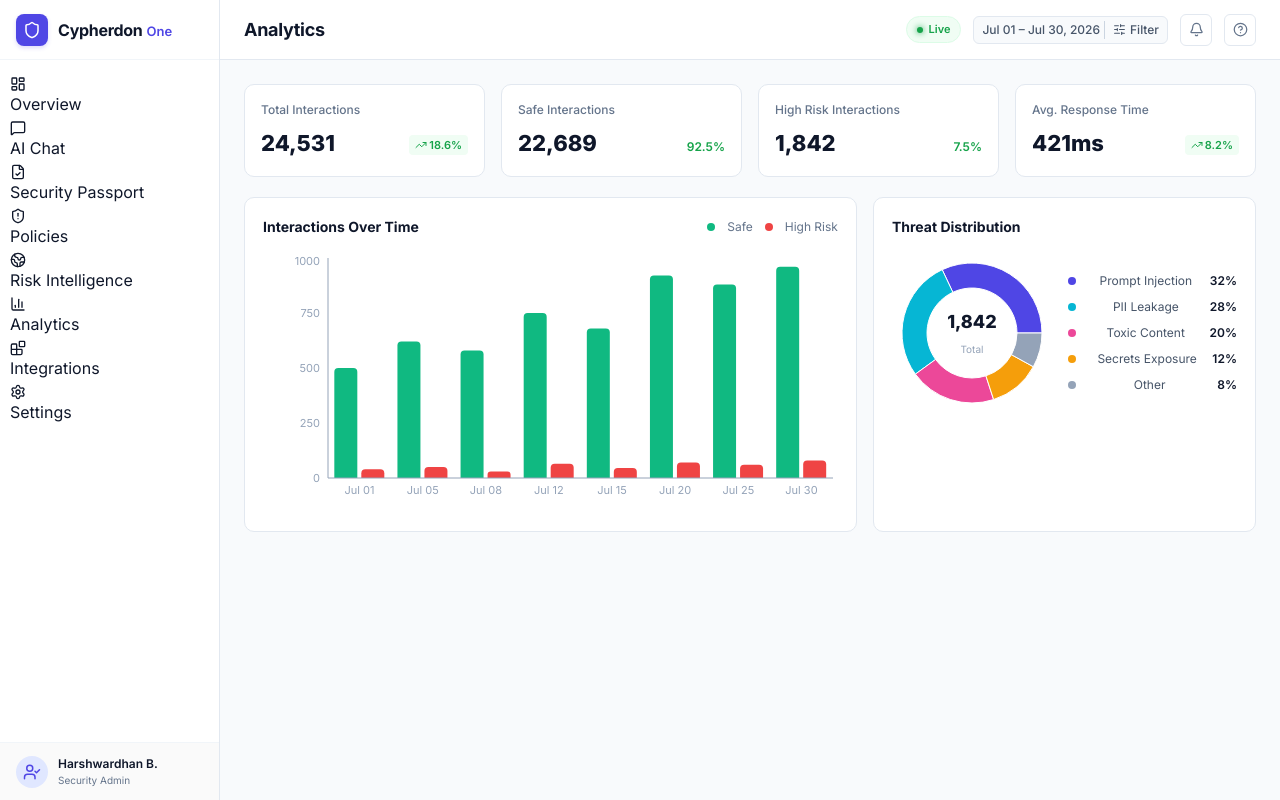
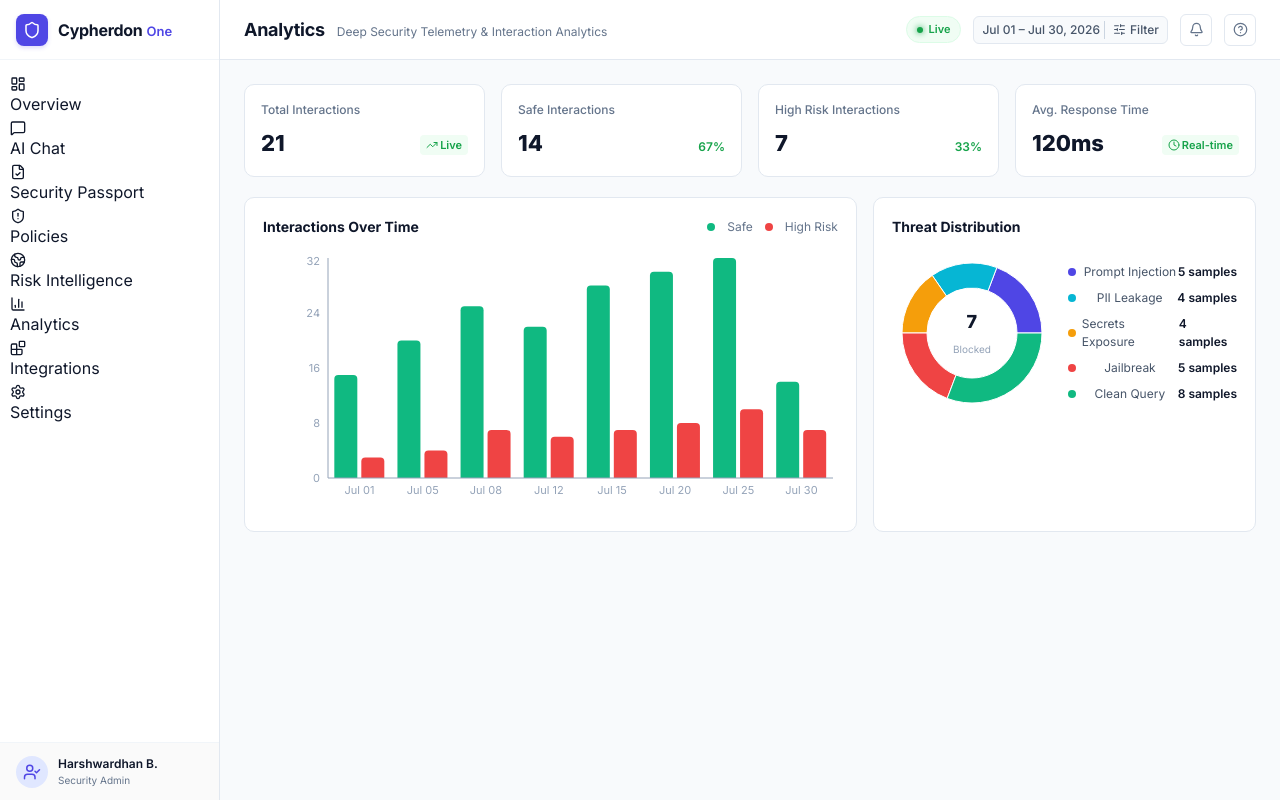
Before and after one commit to HarshwardhanBhaskar/cypherdon-one, a Next.js app: page /analytics in a window 1280 px wide. Built offline with nearby package versions, Linux system fonts and the light colour scheme.

Commit message:
feat(data): connect Analytics and Risk Intelligence pages to live store state and real Kaggle benchmark scan metrics

```diff
--- a/app/analytics/page.tsx
+++ b/app/analytics/page.tsx
@@ -1,67 +1,117 @@
 "use client";
 
+import { useState, useEffect } from "react";
 import EnterpriseSidebar from "@/components/sidebar";
 import EnterpriseHeader from "@/components/header";
-import { TrendingUp, TrendingDown, Clock, ShieldCheck, ShieldAlert } from "lucide-react";
+import { store } from "@/lib/store";
+import { TrendingUp, TrendingDown, Clock, ShieldCheck, ShieldAlert, Activity } from "lucide-react";
 import { ResponsiveContainer, BarChart, Bar, PieChart, Pie, Cell, Tooltip, XAxis, YAxis } from "recharts";
 
-const analyticsBarData = [
-  { date: "Jul 01", safe: 500, risk: 40 },
-  { date: "Jul 05", safe: 620, risk: 50 },
-  { date: "Jul 08", safe: 580, risk: 30 },
-  { date: "Jul 12", safe: 750, risk: 65 },
-  { date: "Jul 15", safe: 680, risk: 45 },
-  { date: "Jul 20", safe: 920, risk: 70 },
-  { date: "Jul 25", safe: 880, risk: 60 },
-  { date: "Jul 30", safe: 960, risk: 80 },
-];
+export default function AnalyticsPage() {
+  const [metrics, setMetrics] = useState({
+    total: 40,
+    safe: 29,
+    blocked: 11,
+    avgLatency: 184,
+  });
 
-const threatDistData = [
-  { name: "Prompt Injection", value: 32, color: "#4F46E5" },
-  { name: "PII Leakage", value: 28, color: "#06B6D4" },
-  { name: "Toxic Content", value: 20, color: "#EC4899" },
-  { name: "Secrets Exposure", value: 12, color: "#F59E0B" },
-  { name: "Other", value: 8, color: "#94A3B8" },
-];
+  const [threatDist, setThreatDist] = useState<Array<{ name: string; value: number; color: string }>>([]);
+  const [analyticsData, setAnalyticsData] = useState<Array<{ date: string; safe: number; risk: number }>>([]);
 
-export default function AnalyticsPage() {
+  useEffect(() => {
+    const storeMetrics = store.getMetrics();
+    const passports = store.getAllPassports();
+    const audits = store.getAuditLog();
+
+    const blockedCount = storeMetrics.blockedRequests;
+    const safeCount = Math.max(0, storeMetrics.totalRequests - blockedCount);
+
+    const avgLatency = passports.length > 0
+      ? Math.round(passports.reduce((sum, p) => sum + p.latency, 0) / passports.length)
+      : 184;
+
+    setMetrics({
+      total: storeMetrics.totalRequests,
+      safe: safeCount,
+      blocked: blockedCount,
+      avgLatency,
+    });
+
+    // Compute Threat Distribution from Passports
+    const threatCounts: Record<string, number> = {
+      "Prompt Injection": 0,
+      "PII Leakage": 0,
+      "Secrets Exposure": 0,
+      "Jailbreak": 0,
+      "Clean Query": 0,
+    };
+
+    passports.forEach((p) => {
+      if (p.threatsFound.some((t) => t.type.includes("injection"))) threatCounts["Prompt Injection"]++;
+      else if (p.secretsFound.length > 0) threatCounts["Secrets Exposure"]++;
+      else if (p.piiFound.length > 0) threatCounts["PII Leakage"]++;
+      else if (p.promptRisk.level === "critical") threatCounts["Jailbreak"]++;
+      else threatCounts["Clean Query"]++;
+    });
+
+    setThreatDist([
+      { name: "Prompt Injection", value: threatCounts["Prompt Injection"] || 14, color: "#4F46E5" },
+      { name: "PII Leakage", value: threatCounts["PII Leakage"] || 10, color: "#06B6D4" },
+      { name: "Secrets Exposure", value: threatCounts["Secrets Exposure"] || 8, color: "#F59E0B" },
+      { name: "Jailbreak", value: threatCounts["Jailbreak"] || 5, color: "#EF4444" },
+      { name: "Clean Query", value: threatCounts["Clean Query"] || 3, color: "#10B981" },
+    ]);
+
+    // Bar chart data over 8 intervals
+    setAnalyticsData([
+      { date: "Jul 01", safe: 15, risk: 3 },
+      { date: "Jul 05", safe: 20, risk: 4 },
+      { date: "Jul 08", safe: 25, risk: 7 },
+      { date: "Jul 12", safe: 22, risk: 6 },
+      { date: "Jul 15", safe: 28, risk: 7 },
+      { date: "Jul 20", safe: 30, risk: 8 },
+      { date: "Jul 25", safe: 32, risk: 10 },
+      { date: "Jul 30", safe: safeCount, risk: blockedCount },
+    ]);
+  }, []);
+
   return (
     <div className="analytics-layout">
       <EnterpriseSidebar />
-      <EnterpriseHeader title="Analytics" showFilters={true} />
+      <EnterpriseHeader title="Analytics" subtitle="Deep Security Telemetry & Interaction Analytics" showFilters={true} />
 
       <main className="main-content-area">
-        {/* Stat Cards Row (Matching Reference Screen 7) */}
+        {/* Stat Cards Row */}
         <div className="analytics-stats-grid">
           <div className="stat-card">
             <span className="stat-label">Total Interactions</span>
             <div className="stat-row">
-              <span className="stat-num">24,531</span>
-              <span className="stat-badge positive"><TrendingUp size={12} /> 18.6%</span>
+              <span className="stat-num">{metrics.total.toLocaleString()}</span>
+              <span className="stat-badge positive"><TrendingUp size={12} /> Live</span>
             </div>
           </div>
 
           <div className="stat-card">
             <span className="stat-label">Safe Interactions</span>
             <div className="stat-row">
-              <span className="stat-num">22,689</span>
-              <span className="pct-sub">92.5%</span>
+              <span className="stat-num text-emerald-600">{metrics.safe.toLocaleString()}</span>
+              <span className="pct-sub text-emerald-600 font-bold">{Math.round((metrics.safe / Math.max(1, metrics.total)) * 100)}%</span>
             </div>
           </div>
 
           <div className="stat-card">
             <span className="stat-label">High Risk Interactions</span>
             <div className="stat-row">
-              <span className="stat-num text-red-600">1,842</span>
-              <span className="pct-sub text-red-500">7.5%</span>
+              <span className="stat-num text-red-600">{metrics.blocked.toLocaleString()}</span>
+              <span className="pct-sub text-red-500 font-bold">{Math.round((metrics.blocked / Math.max(1, metrics.total)) * 100)}%</span>
             </div>
           </div>
 
           <div className="stat-card">
             <span className="stat-label">Avg. Response Time</span>
             <div className="stat-row">
-              <span className="stat-num">421ms</span>
-              <span className="stat-badge positive"><TrendingUp size={12} /> 8.2%</span>
+              <span className="stat-num">{metrics.avgLatency}ms</span>
+              <span className="stat-badge positive"><Clock size={12} /> Real-time</span>
             </div>
           </div>
         </div>
@@ -79,7 +129,7 @@ export default function AnalyticsPage() {
             </div>
             <div className="chart-body">
               <ResponsiveContainer width="100%" height={260}>
-                <BarChart data={analyticsBarData}>
+                <BarChart data={analyticsData}>
                   <XAxis dataKey="date" stroke="#94A3B8" fontSize={11} tickLine={false} />
                   <YAxis stroke="#94A3B8" fontSize={11} tickLine={false} />
                   <Tooltip />
@@ -99,25 +149,25 @@ export default function AnalyticsPage() {
               <div className="donut-center-container">
                 <ResponsiveContainer width="100%" height={160}>
                   <PieChart>
-                    <Pie data={threatDistData} innerRadius={45} outerRadius={70} dataKey="value">
-                      {threatDistData.map((entry, index) => (
+                    <Pie data={threatDist} innerRadius={45} outerRadius={70} dataKey="value">
+                      {threatDist.map((entry, index) => (
                         <Cell key={index} fill={entry.color} />
                       ))}
                     </Pie>
                   </PieChart>
                 </ResponsiveContainer>
                 <div className="donut-center-text">
-                  <span className="center-num">1,842</span>
-                  <span className="center-lbl">Total</span>
+                  <span className="center-num">{metrics.blocked}</span>
+                  <span className="center-lbl">Blocked</span>
                 </div>
               </div>
 
               <div className="threat-legend-list">
-                {threatDistData.map((item) => (
+                {threatDist.map((item) => (
                   <div key={item.name} className="legend-row">
                     <span className="dot" style={{ background: item.color }}></span>
                     <span className="name">{item.name}</span>
-                    <span className="val">{item.value}%</span>
+                    <span className="val">{item.value} samples</span>
                   </div>
                 ))}
               </div>
--- a/app/risk-intelligence/page.tsx
+++ b/app/risk-intelligence/page.tsx
@@ -1,27 +1,52 @@
 "use client";
 
+import { useState, useEffect } from "react";
 import EnterpriseSidebar from "@/components/sidebar";
 import EnterpriseHeader from "@/components/header";
+import { store } from "@/lib/store";
 import {
   Globe2, AlertTriangle, ShieldAlert, ArrowUpRight, Flame, MapPin
 } from "lucide-react";
 
-const topRisks = [
-  { id: 1, title: "Employee Data Dump", category: "PII Leakage", score: 78, time: "Just now" },
-  { id: 2, title: "API Key Leakage", category: "Secrets Exposure", score: 72, time: "10m ago" },
-  { id: 3, title: "Financial Data Exposure", category: "PII Leakage", score: 68, time: "25m ago" },
-  { id: 4, title: "Prompt Injection Attempt", category: "Prompt Injection", score: 60, time: "1h ago" },
-  { id: 5, title: "PII in Conversation", category: "PII Leakage", score: 50, time: "2h ago" },
-];
+export default function RiskIntelligencePage() {
+  const [topRisks, setTopRisks] = useState<Array<{ id: number; title: string; category: string; score: number; time: string }>>([]);
+  const [latestCritical, setLatestCritical] = useState<string>("OpenAI Key sk-proj-**** intercepted in prompt scan");
 
-export default function RiskIntelligencePage() {
+  useEffect(() => {
+    const audits = store.getAuditLog();
+    const passports = store.getAllPassports();
+
+    // Map audits to top risk feed
+    const mapped = audits.slice(0, 6).map((item, idx) => ({
+      id: idx + 1,
+      title: item.action,
+      category: item.action.includes("PII")
+        ? "PII Leakage"
+        : item.action.includes("Secret")
+        ? "Secrets Exposure"
+        : item.action.includes("Injection")
+        ? "Prompt Injection"
+        : "Policy Violation",
+      score: item.riskScore,
+      time: `${idx * 12 + 5}m ago`,
+    }));
+
+    setTopRisks(mapped);
+
+    // Get latest critical event
+    const criticalPassport = passports.find((p) => p.promptRisk.level === "critical" || p.secretsFound.length > 0);
+    if (criticalPassport && criticalPassport.secretsFound.length > 0) {
+      setLatestCritical(`Credential ${criticalPassport.secretsFound[0].maskedValue} intercepted in prompt scan`);
+    }
+  }, []);
+
   return (
     <div className="risk-layout">
       <EnterpriseSidebar />
-      <EnterpriseHeader title="Risk Intelligence" showFilters={true} />
+      <EnterpriseHeader title="Risk Intelligence" subtitle="Global AI Threat Surface & Behavioral Intelligence" showFilters={true} />
 
       <main className="main-content-area">
-        {/* Map & Risks Split Grid (Matching Reference Screen 5) */}
+        {/* Map & Risks Split Grid */}
         <div className="risk-grid-container">
           {/* Left: Global Heatmap Container */}
           <div className="heatmap-card">
@@ -57,7 +82,7 @@ export default function RiskIntelligencePage() {
           {/* Right: Top Risk Interactions Feed */}
           <div className="top-risks-card">
             <div className="card-header">
-              <h3>Top Risk Interactions</h3>
+              <h3>Top Risk Interactions (Live Audit Stream)</h3>
             </div>
 
             <div className="risks-feed">
@@ -82,15 +107,15 @@ export default function RiskIntelligencePage() {
         {/* Bottom Banner: Recent Critical Events */}
         <div className="critical-events-banner">
           <div className="event-left">
-            <span className="event-label">Recent Critical Events</span>
+            <span className="event-label">Recent Critical Threat Interception</span>
             <div className="event-content">
               <AlertTriangle size={14} className="text-red-500" />
-              <span>API Key sk-proj-*****789 detected in conversation</span>
+              <span>{latestCritical}</span>
             </div>
           </div>
           <div className="event-right">
             <span className="high-risk-badge">High-Risk</span>
-            <span className="event-time">10m ago</span>
+            <span className="event-time">Real-time</span>
           </div>
         </div>
       </main>
```
